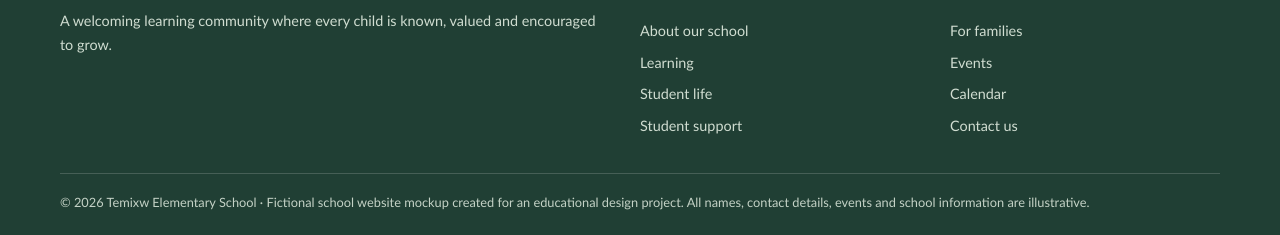
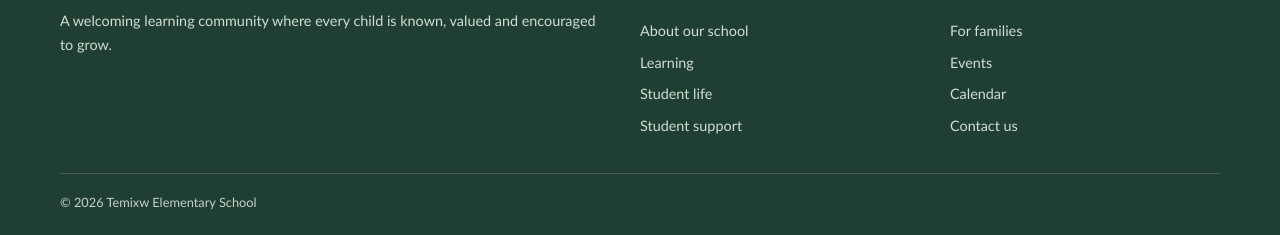
Before and after one commit to gmanhas12/PDP-website, a plain HTML site: page index.html in a window 1280 px wide. Shown: the part 3843-4078 px from the top of the page. Drawn offline with Linux system fonts and the light colour scheme.

Commit message:
Update index.html

```diff
--- a/index.html
+++ b/index.html
@@ -22,4 +22,4 @@
 <section class="section learning-feature"><div class="wrap learning-feature-layout"><div class="learning-feature-image"><img src="https://images.unsplash.com/photo-1476231682828-37e571bc172f?auto=format&fit=crop&w=1100&q=85" alt="Sunlight filtering through a forest"></div><div><div class="section-kicker">Learning in action</div><h2>Curious minds. Connected learning.</h2><p>Students make connections across subjects through meaningful questions and hands-on projects. A class might explore seasonal changes through science and social studies, create visual representations of their learning, and reflect on how people and the natural world are connected.</p><p>Local Indigenous perspectives are approached with respect and responsibility, using appropriate community-informed and Indigenous-authored resources rather than assuming one story or perspective represents all Nations.</p><a class="btn" href="learning.html">See how learning happens</a></div></div></section>
 
 <section class="section community-section"><div class="wrap community-panel"><div><div class="section-kicker">Growing together</div><h2>Every voice helps shape our community.</h2><p>Students, families, educators and community members all have a role in creating a school where people feel welcomed, heard and supported.</p></div><div class="community-actions"><a class="btn" href="families.html">Family information</a><a class="text-link" href="contact.html">Get in touch →</a></div></div></section>
-</main><footer class="footer"><div class="wrap"><div class="footer-grid"><div><div class="brand"><span class="brand-mark" aria-hidden="true">🌲</span><span><strong style="color:white">Temixw Elementary</strong><small style="color:#d0ddd1">ROOTED IN COMMUNITY</small></span></div><p>A welcoming learning community where every child is known, valued and encouraged to grow.</p></div><div><h3>Explore</h3><div class="footer-links"><a href="about.html">About our school</a><a href="learning.html">Learning</a><a href="student-life.html">Student life</a><a href="support.html">Student support</a></div></div><div><h3>Connect</h3><div class="footer-links"><a href="families.html">For families</a><a href="events.html">Events</a><a href="calendar.html">Calendar</a><a href="contact.html">Contact us</a></div></div></div><div class="copyright">© 2026 Temixw Elementary School · Fictional school website mockup created for an educational design project. All names, contact details, events and school information are illustrative.</div></div></footer><script src="script.js"></script></body></html>
+</main><footer class="footer"><div class="wrap"><div class="footer-grid"><div><div class="brand"><span class="brand-mark" aria-hidden="true">🌲</span><span><strong style="color:white">Temixw Elementary</strong><small style="color:#d0ddd1">ROOTED IN COMMUNITY</small></span></div><p>A welcoming learning community where every child is known, valued and encouraged to grow.</p></div><div><h3>Explore</h3><div class="footer-links"><a href="about.html">About our school</a><a href="learning.html">Learning</a><a href="student-life.html">Student life</a><a href="support.html">Student support</a></div></div><div><h3>Connect</h3><div class="footer-links"><a href="families.html">For families</a><a href="events.html">Events</a><a href="calendar.html">Calendar</a><a href="contact.html">Contact us</a></div></div></div><div class="copyright">© 2026 Temixw Elementary School</div></div></footer><script src="script.js"></script></body></html>
```
